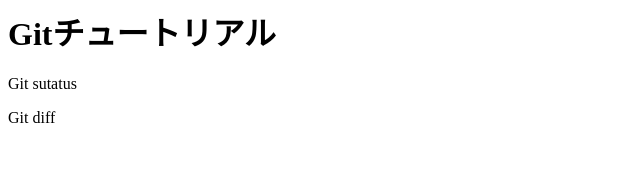
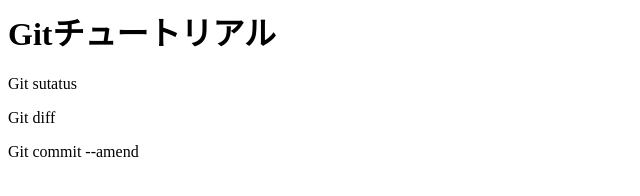
Before and after one commit to 6kai0670/Git_tutorial, a plain HTML site: page index.html in a window 1280 px wide. Shown: the whole page, without its empty margins (0-640 px from the left). Drawn offline with Linux system fonts and the light colour scheme.

```diff
--- a/index.html
+++ b/index.html
@@ -1,3 +1,4 @@
 <h1>Gitチュートリアル</h1>
 <p>Git sutatus</p>
 <p>Git diff</p>
+<p>Git commit  --amend<p>
```
Also changed, not shown: 1 other file.
